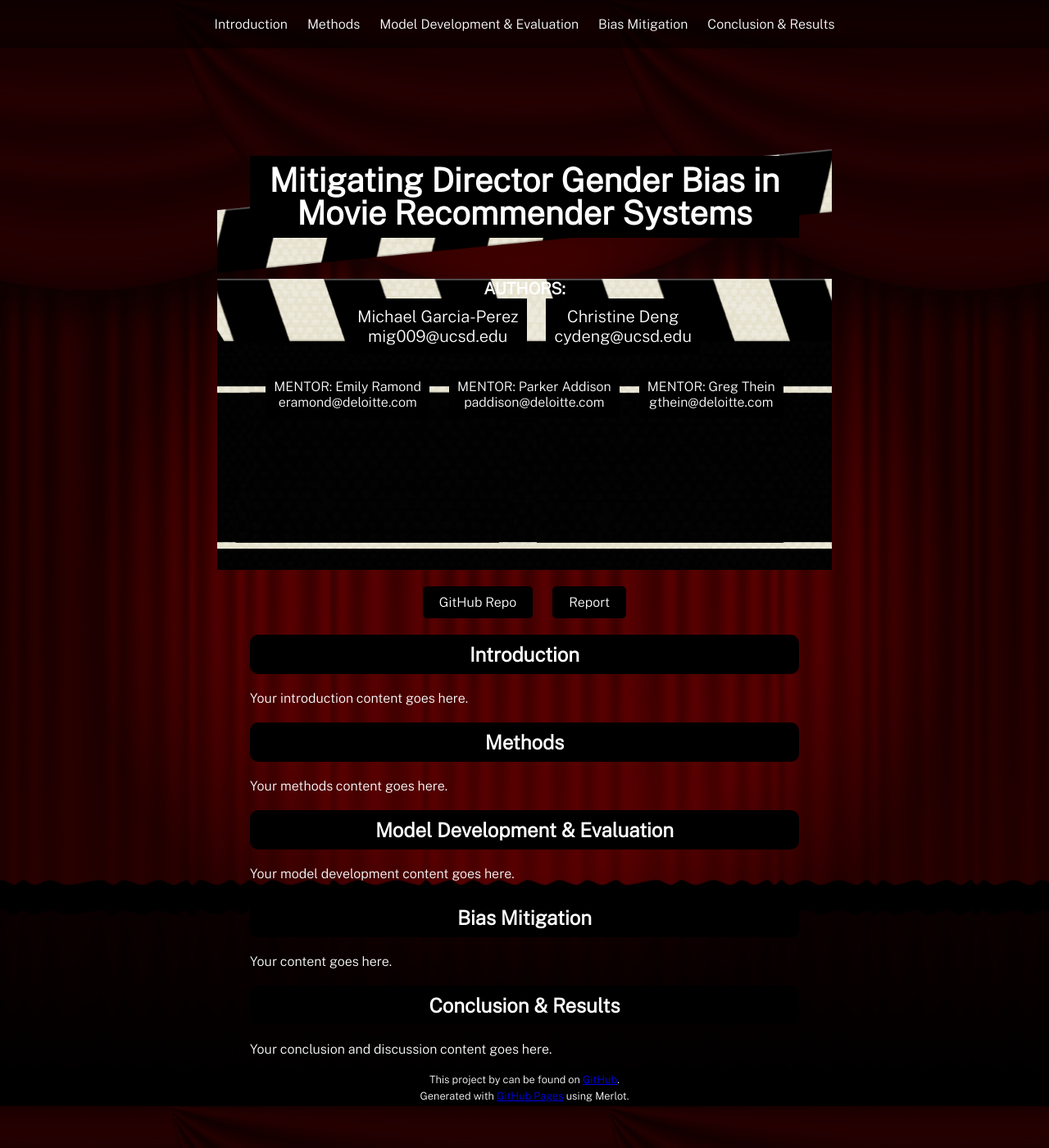
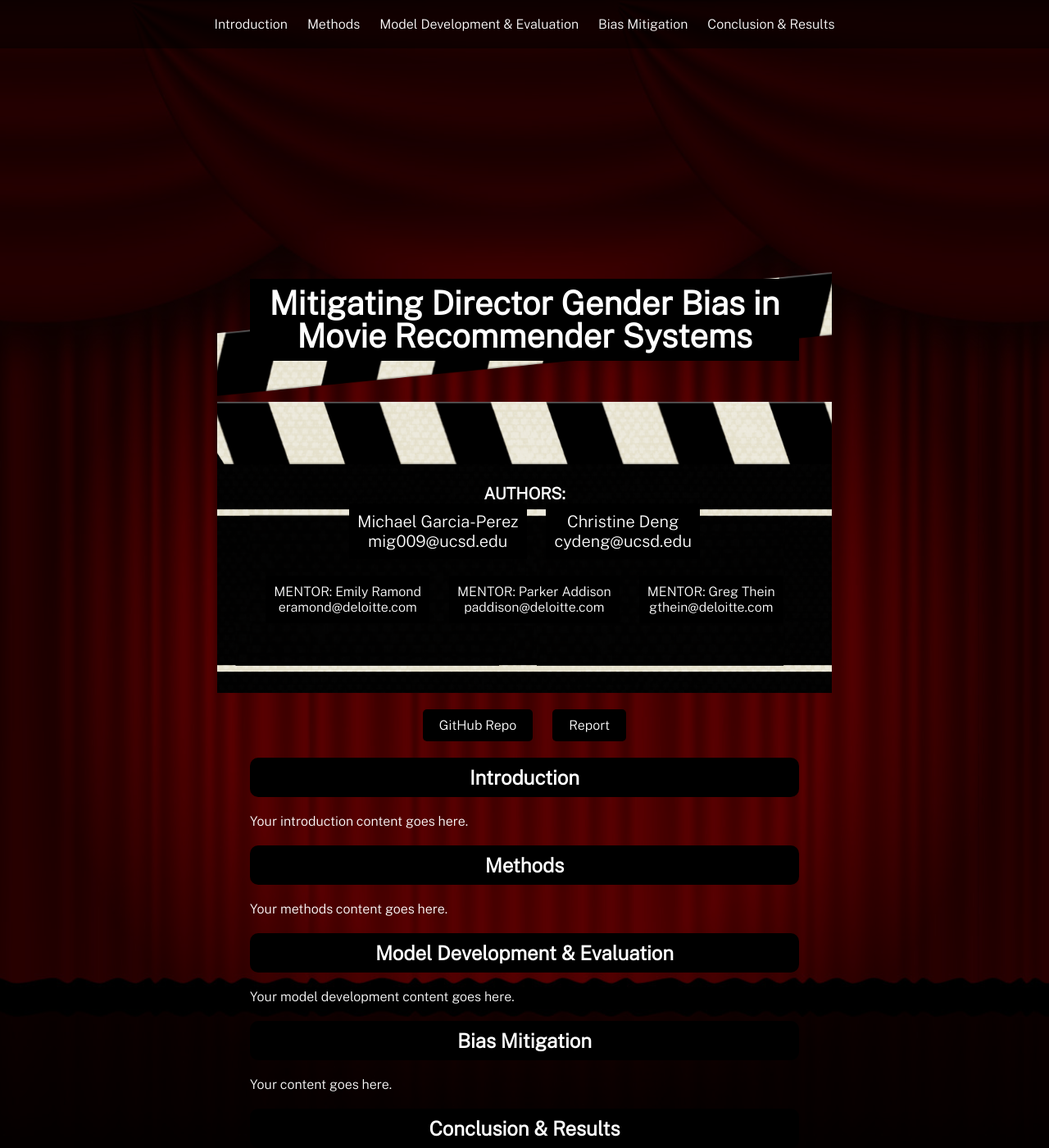
Before and after one commit to michael-garciaperez/DSC180A-Methodology-5, a Jekyll site: the page built from index.md, in a window 1280 px wide and 1400 px high. Shown: the whole window at 82% size. Built offline with Jekyll 4.4.1, drawn with Linux system fonts in a browser that asks for light colours.

Commit message:
Update style.scss

```diff
--- a/assets/css/style.scss
+++ b/assets/css/style.scss
@@ -21,7 +21,7 @@ div.shell {
 header {
   position: relative;
   z-index: 2;
-  margin: 150px auto 0; /* Adjusted margin-top value */
+  margin: 300px auto 0; /* Adjusted margin-top value */
   max-width: 670px;
   padding: 20px 40px 25px;
   background-image: url('../images/clap_board.png');
@@ -45,7 +45,7 @@ header h1 {
 
 .author-mentor-container {
   text-align: center;
-  margin-top: 50px; /* Adjusted margin-top value */
+  margin-top: 150px; /* Adjusted margin-top value */
 }
 
 .author-mentor-container p {
```
